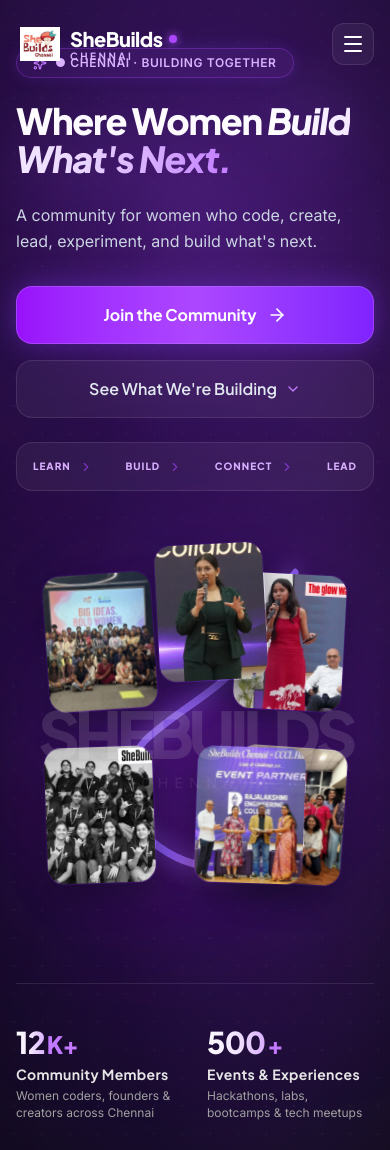
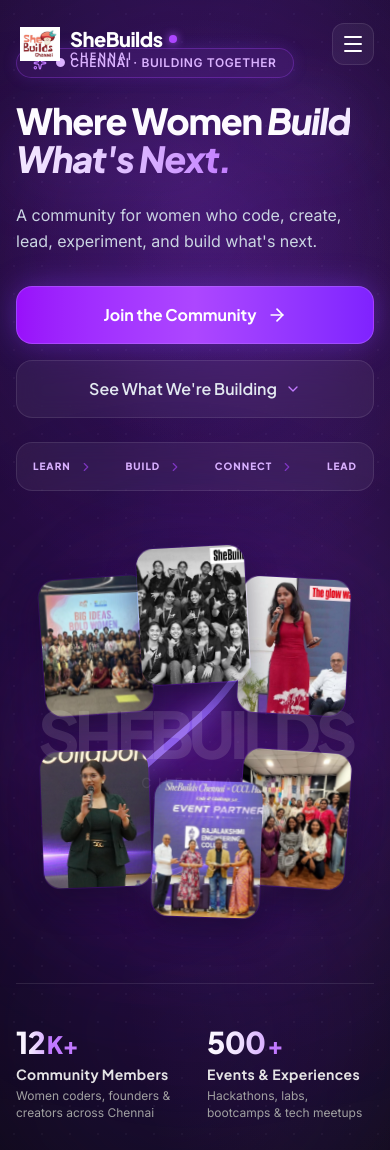
Before and after one commit to DharshiniPujarolla/shebuilds-chennai, a React (Vite) app: page / in a window 390 px wide. Shown: the top 1150 px of the page. Built offline with nearby package versions, Linux system fonts and the light colour scheme.

Commit message:
Fix hero collage photo spacing

```diff
--- a/src/App.css
+++ b/src/App.css
@@ -27,9 +27,9 @@
 
 /* Mobile layout: top row (1,2), middle wordmark, lower row (3,4), centered photo 5 */
 @media (max-width: 640px) {
-	.right-collage .photo-1 { left: 10% !important; top: 6% !important; }
-	.right-collage .photo-2 { right: 10% !important; top: 6% !important; }
-	.right-collage .photo-3 { left: 10% !important; top: 46% !important; }
-	.right-collage .photo-4 { right: 10% !important; top: 46% !important; }
-	.right-collage .photo-5 { left: 50% !important; transform: translateX(-50%) rotate(-3deg) !important; top: 6% !important; }
+	.right-collage .photo-1 { left: 8% !important; top: 6% !important; }
+	.right-collage .photo-2 { right: 8% !important; top: 6% !important; }
+	.right-collage .photo-3 { left: 8% !important; top: 46% !important; }
+	.right-collage .photo-4 { right: 8% !important; top: 46% !important; }
+	.right-collage .photo-5 { left: 50% !important; transform: translateX(-50%) rotate(-3deg) !important; top: 5% !important; }
 }
--- a/src/components/RightCollage.tsx
+++ b/src/components/RightCollage.tsx
@@ -100,7 +100,7 @@
 
         {/* Smooth curved path that orbits around the central wordmark (keeps clear center) */}
         <path
-          d="M78 8 C72 14, 68 20, 66 26 C58 36, 46 40, 36 48 C28 56, 30 66, 38 72 C52 82, 68 78, 78 72"
+          d="M76 12 C70 18, 66 24, 62 32 C54 42, 46 46, 36 54 C28 64, 30 74, 38 80 C50 88, 68 82, 76 74"
           fill="none"
           stroke="url(#neonGrad)"
           strokeWidth={1.8}
@@ -112,7 +112,7 @@
       </svg>
       {/* Photo placements around the SheBuilds wordmark */}
       {images[0] && (
-        <div data-cursor="view" className="photo photo-1" style={photoStyle(-4, '8%', '8%', undefined, undefined)}>
+        <div data-cursor="view" className="photo photo-1" style={photoStyle(-4, '7%', '9%', undefined, undefined)}>
           <div style={innerStyle('0s')}>
             <div className="img-inner" style={{ width: '100%', height: '100%' }}>
               <img src={images[0].url} alt={images[0].alt} style={{ width: '100%', height: '100%', objectFit: 'cover' }} />
@@ -122,7 +122,7 @@
       )}
 
       {images[1] && (
-        <div data-cursor="view" className="photo photo-2" style={photoStyle(3, undefined, '8%', '8%', undefined)}>
+        <div data-cursor="view" className="photo photo-2" style={photoStyle(3, undefined, '9%', '7%', undefined)}>
           <div style={innerStyle('0.9s')}>
             <div className="img-inner" style={{ width: '100%', height: '100%' }}>
               <img src={images[1].url} alt={images[1].alt} style={{ width: '100%', height: '100%', objectFit: 'cover' }} />
@@ -132,7 +132,7 @@
       )}
 
       {images[2] && (
-        <div data-cursor="view" className="photo photo-3" style={photoStyle(-2, '8%', undefined, undefined, '18%')}>
+        <div data-cursor="view" className="photo photo-3" style={photoStyle(-2, '7%', undefined, undefined, '17%')}>
           <div style={innerStyle('0.4s')}>
             <div className="img-inner" style={{ width: '100%', height: '100%' }}>
               <img src={images[2].url} alt={images[2].alt} style={{ width: '100%', height: '100%', objectFit: 'cover' }} />
@@ -142,7 +142,7 @@
       )}
 
       {images[3] && (
-        <div data-cursor="view" className="photo photo-4" style={photoStyle(4, undefined, undefined, '8%', '18%')}>
+        <div data-cursor="view" className="photo photo-4" style={photoStyle(4, undefined, undefined, '7%', '17%')}>
           <div style={innerStyle('0.6s')}>
             <div className="img-inner" style={{ width: '100%', height: '100%' }}>
               <img src={images[3].url} alt={images[3].alt} style={{ width: '100%', height: '100%', objectFit: 'cover' }} />
@@ -156,8 +156,8 @@
           data-cursor="view"
           className="photo photo-5"
           style={{
-            // Move photo 5 to upper-middle (above the other top photos), shift slightly left and up to avoid overlap with photo-2
-            ...photoStyle(-3, '39%', '0.8%', undefined, undefined),
+            // Move photo 5 slightly left so it sits more naturally with the surrounding collage
+            ...photoStyle(-3, '34%', '1.5%', undefined, undefined),
             transform: `translateX(-50%) rotate(-3deg)`,
           }}
         >
@@ -174,7 +174,7 @@
           data-cursor="view"
           className="photo photo-6"
           style={{
-            ...photoStyle(2, '50%', undefined, undefined, '18%'),
+            ...photoStyle(2, '38%', undefined, undefined, '10%'),
             transform: 'translate(-50%, 0) rotate(2deg)',
           }}
         >
```
Also changed, not shown: public/images/3.jpg, public/images/5.jpg.
